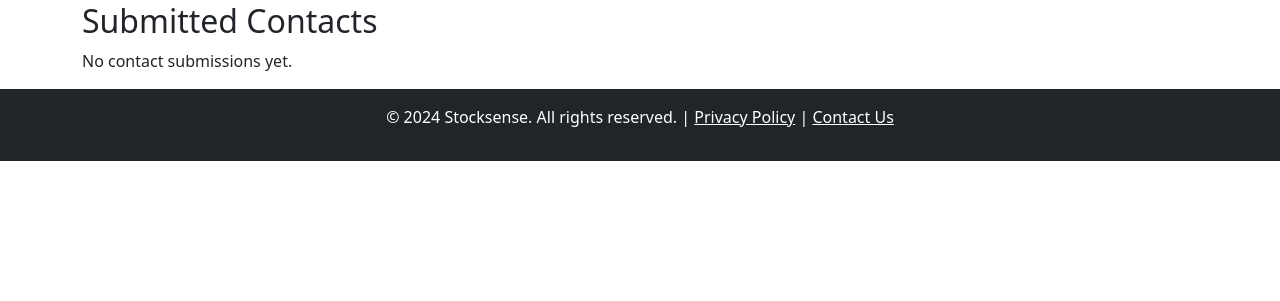
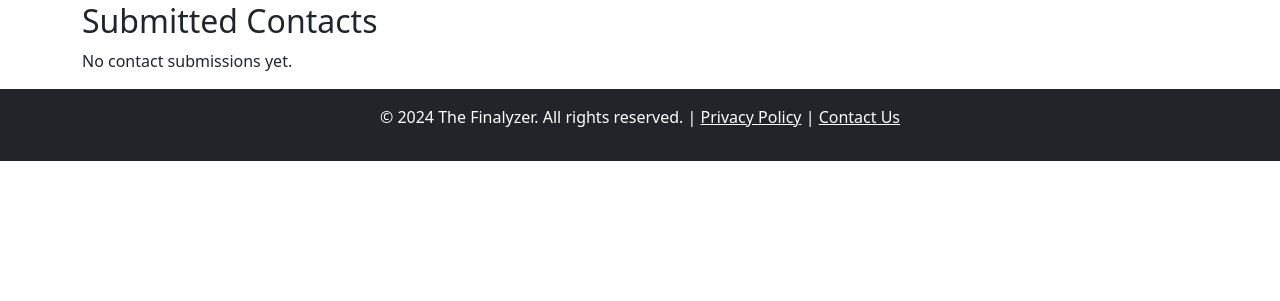
Before and after one commit to Temilola23/The-Finalyzer, a Flask app: page /view_contacts in a window 1280 px wide. Shown: the part 225-526 px from the top of the page. Run offline with Flask 3, Linux system fonts and the light colour scheme.

Commit message:
Update view_contacts.html

```diff
--- a/final/templates/view_contacts.html
+++ b/final/templates/view_contacts.html
@@ -4,7 +4,7 @@
   <!-- Meta tags for character encoding and responsiveness -->
   <meta charset="UTF-8">
   <meta name="viewport" content="width=device-width, initial-scale=1.0">
-  <title>View Contacts - Stocksense</title>
+  <title>View Contacts - The Finalyzer</title>
   <!-- Link to external CSS files -->
   <link rel="stylesheet" href="{{ url_for('static', filename='css/style.css') }}">
   <link href="https://cdn.jsdelivr.net/npm/bootstrap@5.3.3/dist/css/bootstrap.min.css" rel="stylesheet"
@@ -62,7 +62,7 @@
 
   <!-- Footer section -->
   <footer class="text-center py-3 bg-dark text-white">
-    <p>&copy; 2024 Stocksense. All rights reserved. | <a href="{{ url_for('privacy_policy') }}" class="text-white">Privacy Policy</a> | <a href="{{ url_for('contact') }}" class="text-white">Contact Us</a></p>
+    <p>&copy; 2024 The Finalyzer. All rights reserved. | <a href="{{ url_for('privacy_policy') }}" class="text-white">Privacy Policy</a> | <a href="{{ url_for('contact') }}" class="text-white">Contact Us</a></p>
   </footer>
 </body>
 </html>
```
